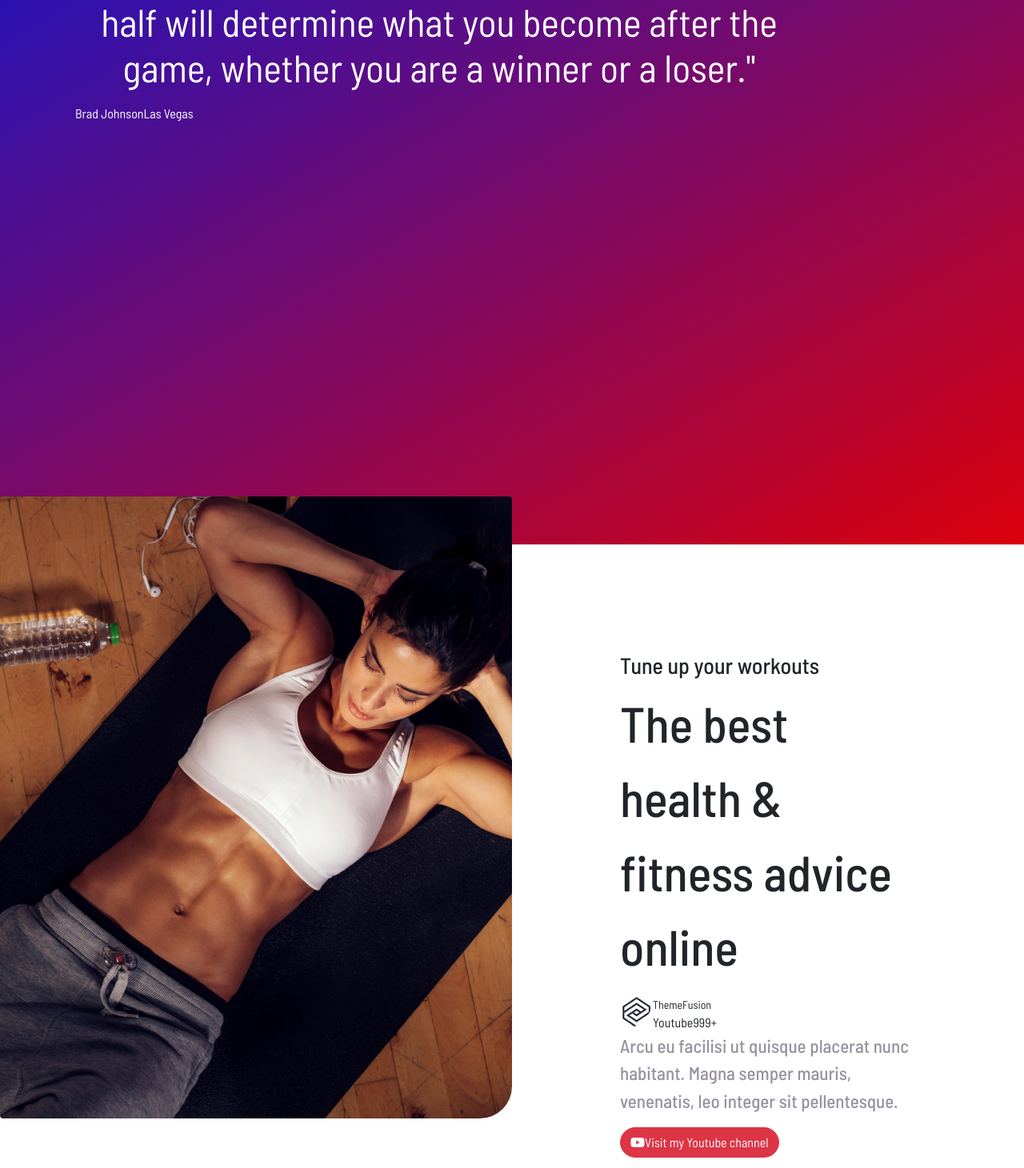
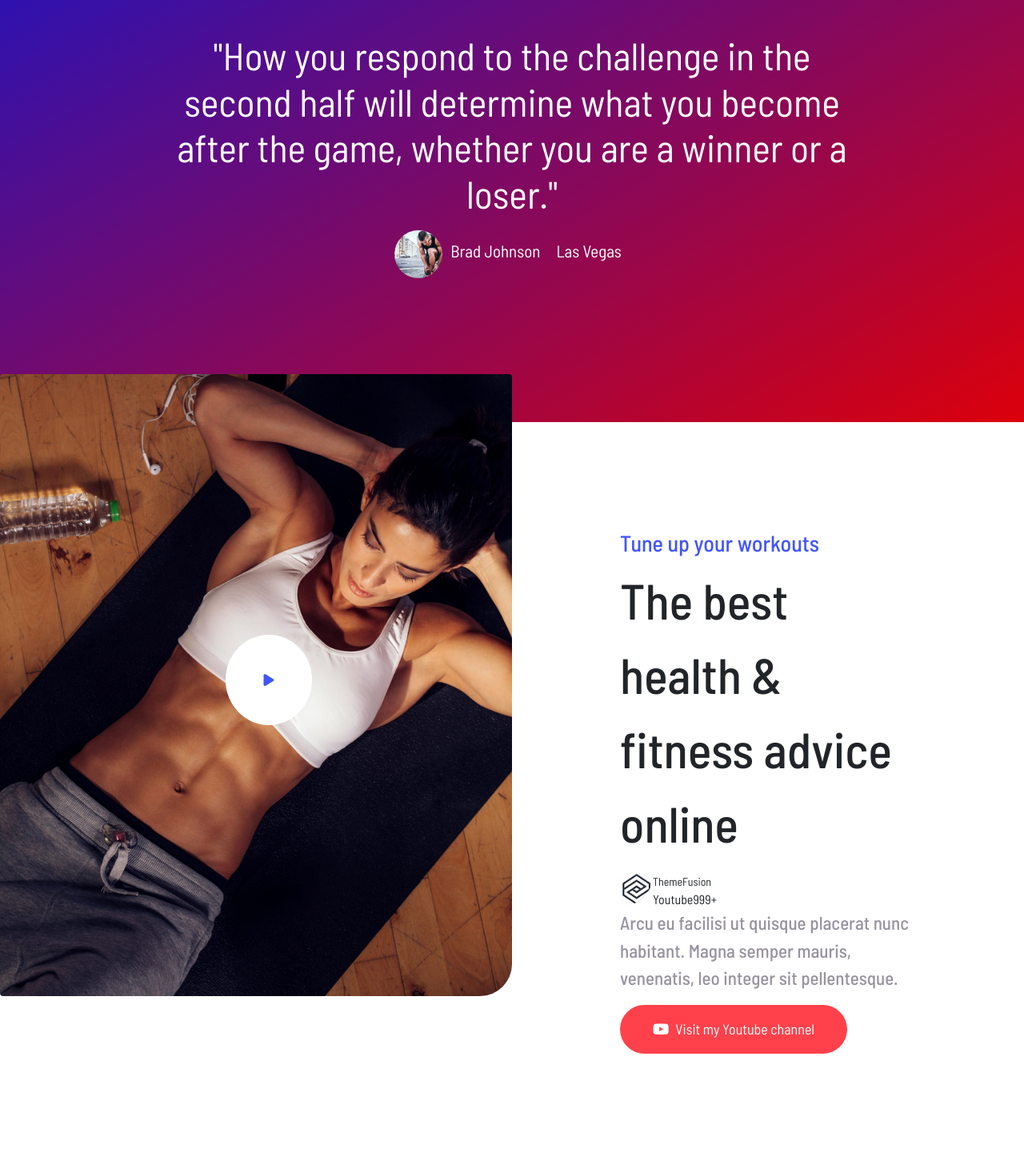
Before and after one commit to emanuele-pogliari/proj-html-vuejs, a Vue app: page / in a window 1280 px wide. Shown: the part 1109-2570 px from the top of the page at 80% size. Built offline with nearby package versions, Linux system fonts and the light colour scheme.

Commit message:
fixed overlay-bg, fixed general styles

```diff
--- a/src/components/AppFeatures.vue
+++ b/src/components/AppFeatures.vue
@@ -35,31 +35,28 @@ export default{
                     <small>Push your limits</small>
                 </div>
             </div>
-
-            <div>
-                <div class="col-10 text-white">
+                <div class="quote-container col-10 px-4 mx-auto text-white d-flex flex-column align-items justify-content-between">
                     <p class="quote text-center ">"How you respond to the challenge in the second half will determine what you become after the game, whether you are a winner or a loser."
                     </p>
                         <div class="">
 
                         </div>
-                        <div class="">
-                            <span></span>
-                            <span>Brad Johnson</span>
-                            <span>Las Vegas</span>
+                        <div class="info-quote text-center">
+                            <span><img src="/public/images/avatar-1-2x.jpg" alt=""></span>
+                            <span class="name">Brad Johnson</span>
+                            <span class="location">Las Vegas</span>
                         </div>
                     </div>
                 </div>
-            </div>
         </div>
     </div>
 </template>
 
 <style scoped lang="scss">
+@use '/src/styles/variables.scss' as *;
 #features{
     background: linear-gradient(150deg, hsl(234, 100%,calc(63% - 20%), 100%) 0%, hsla(357, 100%,calc(63% - 20%), 100%) 100%);
-    height: 1020px;
-
+    padding-bottom: 100px;
     .row-feat{
         transform: translateY(-80px);
     }
@@ -68,18 +65,32 @@ export default{
     width: calc(100% / 3 - 30px * 3 / 2);
     overflow: hidden;
 
-    img{
-        height: 100%;
-        border-radius: 4px;
-        border-bottom-right-radius: 40px;
+        img{
+            height: 100%;
+            border-radius: 4px;
+            border-bottom-right-radius: 40px;
+        }
     }
+
+.quote-container{
+    padding-top: 100px;
 }
-    .quote{
+
+.quote{
         font-size:48px;
         line-height: 1.2;
     }
 
+    .info-quote{
+        img{
+            width: 60px;
+            height: 60px;
+            border-radius: 50%;
+        }
+        .name, .location{
+            padding: 0 10px;
+            font-size: 21px;
+        }
+    }
 }
-
-
 </style>
--- a/src/components/AppHeader.vue
+++ b/src/components/AppHeader.vue
@@ -53,7 +53,7 @@ export default{
         <button class="btn bg-black rounded-pill">Buy Avada today -></button>
       </div>
       <div class="right col-4 text-center h-100 text-white">
-        <i class="play-btn fa-solid fa-play p-5 rounded-circle bg-white"></i>
+        <i class="play-btn-big fa-solid fa-play p-5 rounded-circle bg-white"></i>
       </div>
     </div>
   </div>
@@ -81,10 +81,7 @@ export default{
     height: 670px;
     background-size: cover;
 
-    .play-btn{
-      color: $color4;
-      font-size: 17px;
-    }
+
 
     .text-1{
       font-size:27px;
--- a/src/components/AppHighlighted.vue
+++ b/src/components/AppHighlighted.vue
@@ -7,8 +7,8 @@ export default{
 <template>
 <div class="container-fluid p-0" id="highlighted">
     <div class="position-relative section-high">
-        <div class="position-absolute top-50 start-50 text-white translate-middle-x text-center">
-            <div>play</div>
+        <div class="position-absolute top-50 start-50 text-white translate-middle text-center">
+            <div><i class="play-btn-big fa-solid fa-play p-5 rounded-circle bg-white"></i></div>
             <div class="fs-1">Crossifit Workout of the day</div>
             <div>November 15th, 2019</div>
             <a href="">View all videos</a>
@@ -25,7 +25,7 @@ export default{
 .container-fluid {
     width: 100%;
     height: 640px; /* Altezza desiderata */
-    background-image: linear-gradient(151deg, hsl(234, 100%, 43%) 0%, hsl(357, 100%, 43%) 100%), url('/public/images/banner14-2x.jpg');
+    background-image: linear-gradient(151deg, hsl(234deg 100% 43% / 50%) 0%, hsl(357deg 100% 43% / 50%) 100%), url(/public/images/banner14-2x.jpg), linear-gradient(45deg, black, black);
     background-size: cover;
     background-position: center;
     position: relative;
--- a/src/components/AppYoutubeLink.vue
+++ b/src/components/AppYoutubeLink.vue
@@ -6,10 +6,13 @@ export default{
 
 <template>
 <div class="container-fluid p-0" id="youtube">
-    <div class="row h-100 m-0 p-0">
-        <div class="col-left p-0">
+    <div class="row m-0 p-0">
+
+        <div class="col-left p-0 d-flex position-relative ">
+            <i class="position-absolute play-btn-big fa-solid fa-play p-5 rounded-circle bg-white"></i>
             <img class="img-fluid" src="/public/images/service15-2x.jpg" alt="">
         </div>
+
         <div class="col-right">
             <h3>Tune up your workouts</h3>
             <p>The best health & fitness advice online</p>
@@ -24,7 +27,7 @@ export default{
                 </div>
             </div>
             <p class="text-desc">Arcu eu facilisi ut quisque placerat nunc habitant. Magna semper mauris, venenatis, leo integer sit pellentesque.</p>
-            <button class="btn btn-danger rounded-pill"><i class="fa-brands fa-youtube"></i>Visit my Youtube channel</button>
+            <button class="btn my-btn rounded-pill"><i class="me-2 fa-brands fa-youtube"></i>Visit my Youtube channel</button>
         </div>
     </div>
 </div>
@@ -32,11 +35,13 @@ export default{
 </template>
 
 <style scoped lang="scss">
+@use '/src/styles/variables.scss' as *;
 #youtube{
     max-width: 1920px;
 
     h3{
         font-size: 28px;
+        color:$color4;
     }
 
     p{
@@ -53,11 +58,22 @@ export default{
         width:50%;
         height:778px;
         margin-top: -60px;
+
+        .play-btn-big{
+            top: 42%;
+            left:44%;
+        }
     }
 
     .col-right{
         width:50%;
         padding: 135px;
+
+        .my-btn{
+            background-color:$color5;
+        }
+
+
     }
 
 
--- a/src/styles/general.scss
+++ b/src/styles/general.scss
@@ -17,3 +17,13 @@ a {
     line-height: 1.4;
     color: white;
 }
+
+.play-btn-big {
+    color: $color4;
+    font-size: 17px;
+}
+
+// .play-btn-small {
+//     color: $color4;
+//     font-size: 17px;
+// }
```
